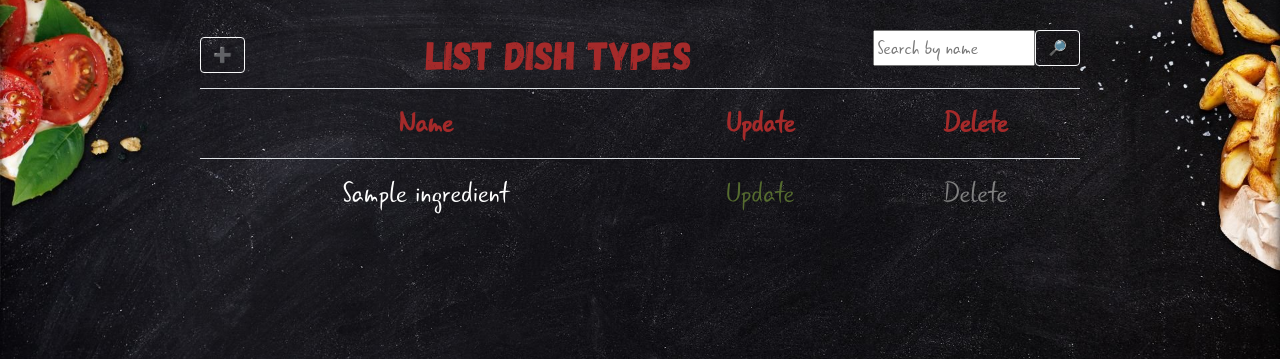
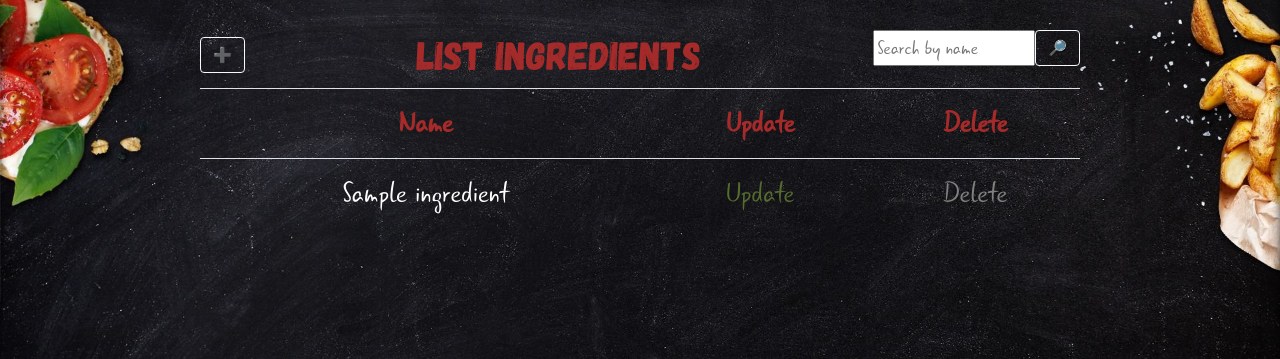
Before and after one commit to AlyonkaB/-restaurant-kitchen-service, a Django app: page /ingredients/ in a window 1280 px wide. Shown: the part 61-420 px from the top of the page. Run offline with Django 5.2, Linux system fonts and the light colour scheme; a user stored in the database is signed in; tables that the repository leaves empty hold one stand-in row (values such as "Sample post").

Commit message:
update titile in list ingredient

```diff
--- a/templates/kitchen/ingredient_list.html
+++ b/templates/kitchen/ingredient_list.html
@@ -19,7 +19,7 @@
     </div>
 
     <div class="title-red">
-      <h1> List dish types </h1>
+      <h1> List ingredients </h1>
     </div>
 
     <table class="table">
```
